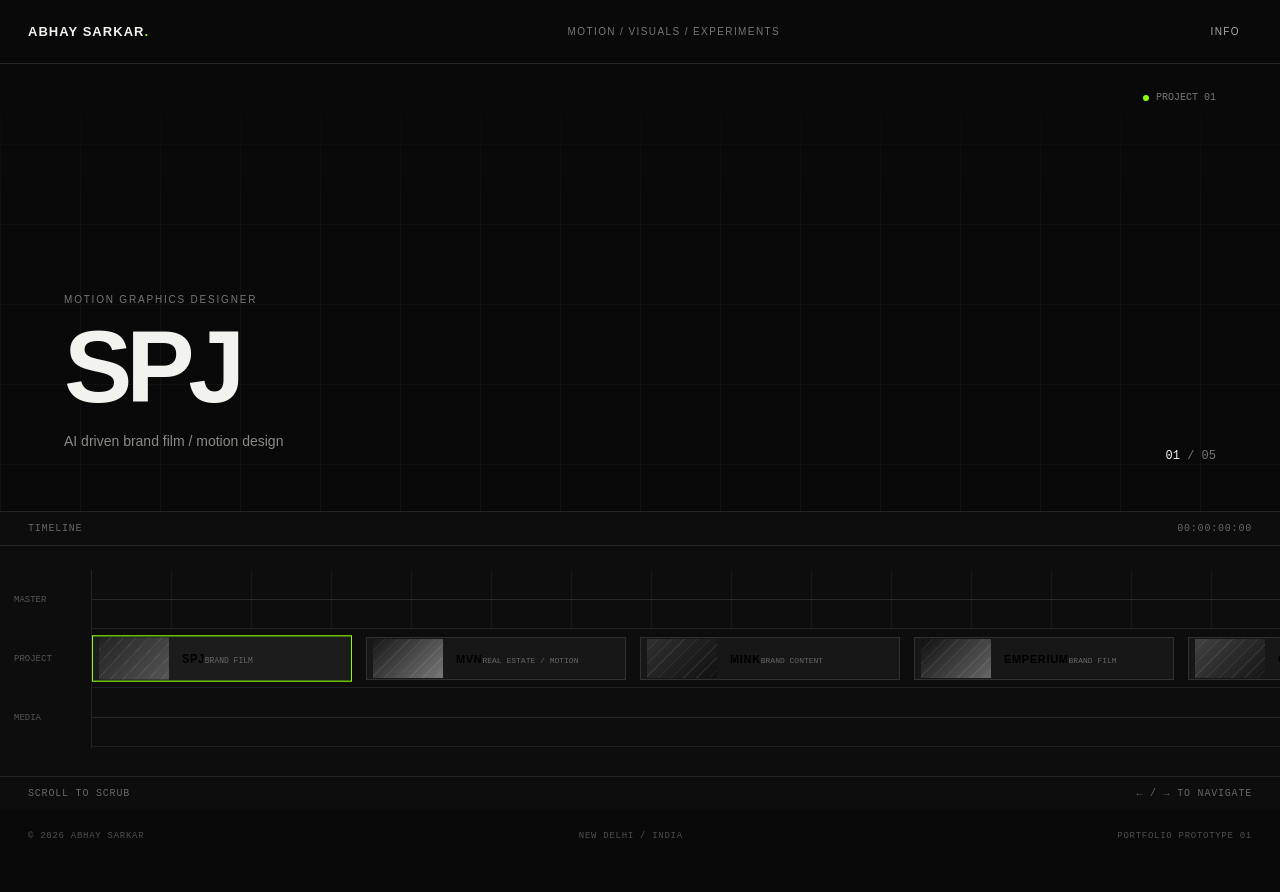
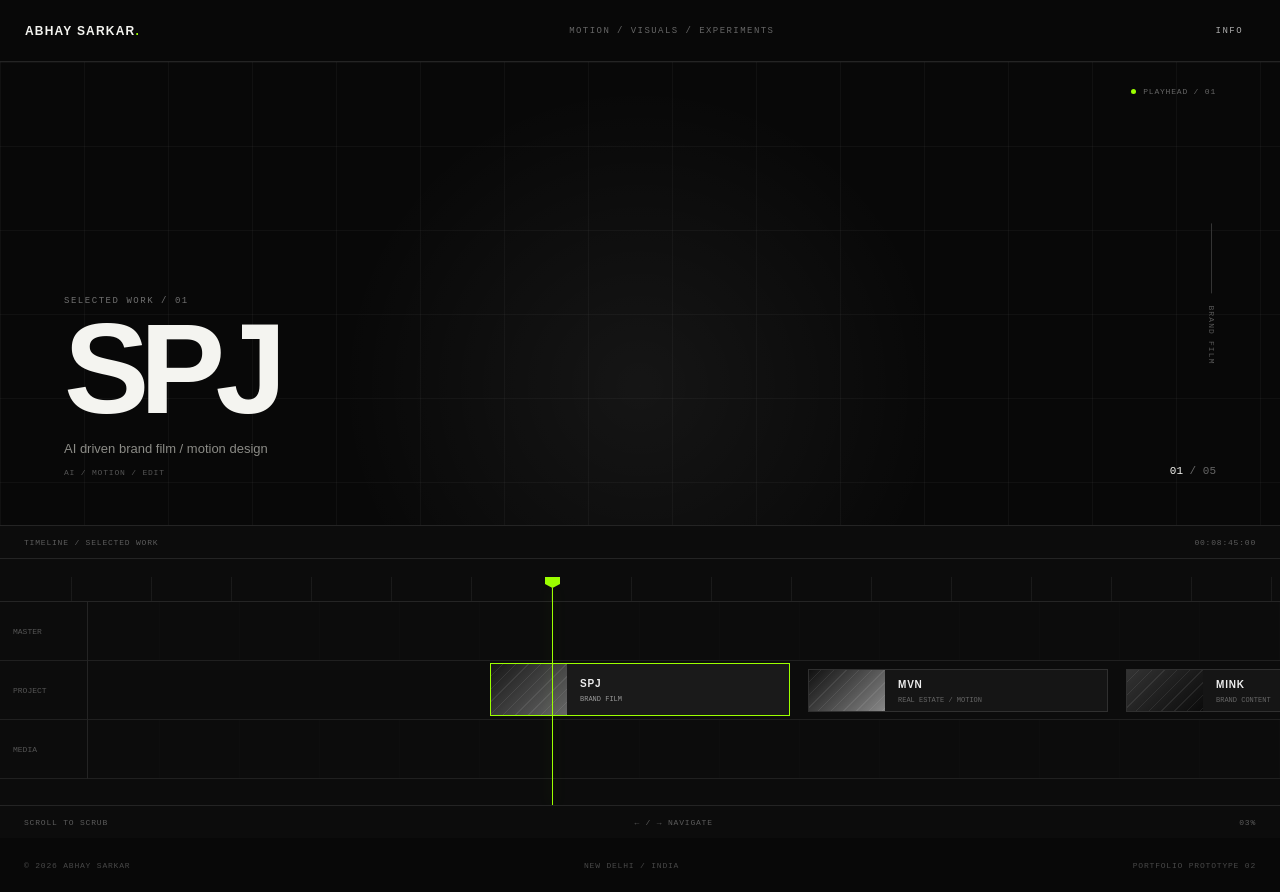
Before and after one commit to absarkar-95/Abhay-Sarkar-Portfolio, a plain HTML site: page index.html in a window 1280 px wide. Before the commit the page ends 862 px from the top, so only its background shows below. Drawn offline with Linux system fonts and the light colour scheme.

Commit message:
Add files via upload

```diff
--- a/index.html
+++ b/index.html
@@ -3,77 +3,82 @@
 <head>
   <meta charset="UTF-8">
   <meta name="viewport" content="width=device-width, initial-scale=1.0">
-  <meta name="theme-color" content="#0b0b0b">
+  <meta name="theme-color" content="#090909">
   <title>Abhay Sarkar — Motion Graphics Designer</title>
   <link rel="stylesheet" href="style.css">
 </head>
 <body>
 <main class="site">
   <header class="topbar">
-      <div class="brand">ABHAY SARKAR<span class="dot">.</span></div>
+    <div class="brand">ABHAY SARKAR<span>.</span></div>
     <div class="top-meta">MOTION / VISUALS / EXPERIMENTS</div>
-      <button class="menu-button" type="button" aria-label="Open information panel">INFO</button>
+    <button class="menu-button" id="menuButton" type="button">INFO</button>
   </header>
 
-    <section class="stage" aria-label="Portfolio preview">
-      <div class="stage-grid"></div>
-      <div class="stage-copy">
-        <p class="eyebrow">MOTION GRAPHICS DESIGNER</p>
-        <h1 id="stageTitle">SELECT A PROJECT</h1>
-        <p id="stageDescription">Scroll horizontally through the timeline below.</p>
+  <section class="stage">
+    <div class="grid"></div>
+    <div class="stage-noise"></div>
+    <div class="project-meta">
+      <div class="eyebrow">SELECTED WORK / <span id="projectIndex">01</span></div>
+      <h1 id="projectTitle">SPJ</h1>
+      <p id="projectDescription">AI driven brand film / motion design</p>
+      <div class="project-tags" id="projectTags">AI / MOTION / EDIT</div>
     </div>
-      <div class="stage-counter"><span id="counter">00</span> / 05</div>
-      <div class="stage-status"><span class="status-dot"></span><span id="statusText">READY</span></div>
+    <div class="stage-side">
+      <div class="side-line"></div>
+      <span id="stageType">BRAND FILM</span>
+    </div>
+    <div class="stage-counter"><strong id="counter">01</strong><span> / 05</span></div>
+    <div class="status"><i></i><span id="statusText">PLAYHEAD READY</span></div>
   </section>
 
-    <section class="timeline-wrap" aria-label="Project timeline">
-      <div class="timeline-head">
-        <span>TIMELINE</span>
+  <section class="timeline-shell">
+    <div class="timeline-header">
+      <span>TIMELINE / SELECTED WORK</span>
       <span id="timecode">00:00:00:00</span>
     </div>
 
-      <div class="timeline-viewport" id="timelineViewport" tabindex="0" aria-label="Horizontal project timeline. Use mouse wheel, shift-wheel, trackpad, or arrow keys.">
-        <div class="timeline">
-          <div class="track-labels" aria-hidden="true">
+    <div class="timeline-viewport" id="timelineViewport" tabindex="0" aria-label="Horizontal portfolio timeline">
+      <div class="timeline-content" id="timelineContent">
+        <div class="ruler" id="ruler"></div>
+        <div class="track-area">
+          <div class="track-labels">
             <div>MASTER</div>
             <div>PROJECT</div>
             <div>MEDIA</div>
           </div>
-
-          <div class="tracks" id="tracks">
-            <div class="track master-track">
-              <div class="track-line"></div>
-              <div class="markers" id="markers"></div>
-            </div>
+          <div class="tracks">
+            <div class="track master"></div>
             <div class="track project-track" id="projectTrack"></div>
-            <div class="track media-track">
-              <div class="media-line"></div>
+            <div class="track media"></div>
           </div>
         </div>
-
-          <div class="playhead" id="playhead" aria-hidden="true">
+      </div>
+      <div class="fixed-playhead" aria-hidden="true">
         <div class="playhead-cap"></div>
         <div class="playhead-line"></div>
       </div>
-        </div>
+      <div class="center-marker" aria-hidden="true"></div>
     </div>
 
-      <div class="timeline-foot">
+    <div class="timeline-footer">
       <span>SCROLL TO SCRUB</span>
-        <span>← / → TO NAVIGATE</span>
+      <span>← / → NAVIGATE</span>
+      <span id="position">00%</span>
     </div>
   </section>
 
   <footer class="footer">
     <span>© <span id="year"></span> ABHAY SARKAR</span>
     <span>NEW DELHI / INDIA</span>
-      <span>PORTFOLIO PROTOTYPE 01</span>
+    <span>PORTFOLIO PROTOTYPE 02</span>
   </footer>
 
   <aside class="info-panel" id="infoPanel" aria-hidden="true">
-      <button class="close-button" id="closeInfo" type="button" aria-label="Close information panel">×</button>
-      <p class="eyebrow">ABOUT</p>
-      <h2>Creative professional specializing in Motion Graphics, Video Editing and Visual Design.</h2>
+    <button class="close-button" id="closeInfo" type="button" aria-label="Close">×</button>
+    <p class="eyebrow">ABOUT ABHAY SARKAR</p>
+    <h2>Motion Graphics Designer<br>Visual Designer<br>Photographer</h2>
+    <p>Creative professional specializing in Motion Graphics, Video Editing and Visual Design, with experience across agencies, corporate teams and diverse brands.</p>
     <p>Currently leading a creative team while exploring AI driven workflows and end to end visual production.</p>
     <div class="info-links">
       <span>EMAIL</span><span>LINKEDIN</span><span>INSTAGRAM</span>
--- a/script.js
+++ b/script.js
@@ -1,80 +1,108 @@
 const projects=[
-  {name:"SPJ",type:"BRAND FILM",desc:"AI driven brand film / motion design"},
-  {name:"MVN",type:"REAL ESTATE / MOTION",desc:"Visual campaign and motion graphics"},
-  {name:"MINK",type:"BRAND CONTENT",desc:"Social-first visual storytelling"},
-  {name:"EMPERIUM",type:"BRAND FILM",desc:"Cinematic visual development"},
-  {name:"CAPTAIN PURE",type:"PRODUCT / MOTION",desc:"Product-focused visual communication"}
+  {name:"SPJ",type:"BRAND FILM",desc:"AI driven brand film / motion design",tags:"AI / MOTION / EDIT"},
+  {name:"MVN",type:"REAL ESTATE / MOTION",desc:"Visual campaign and motion graphics",tags:"MOTION / EDIT / DESIGN"},
+  {name:"MINK",type:"BRAND CONTENT",desc:"Social-first visual storytelling",tags:"CONTENT / MOTION / EDIT"},
+  {name:"EMPERIUM",type:"BRAND FILM",desc:"Cinematic visual development",tags:"AI / ART DIRECTION / FILM"},
+  {name:"CAPTAIN PURE",type:"PRODUCT / MOTION",desc:"Product-focused visual communication",tags:"PRODUCT / MOTION / EDIT"}
 ];
 
 const viewport=document.getElementById("timelineViewport");
 const track=document.getElementById("projectTrack");
-const stageTitle=document.getElementById("stageTitle");
-const stageDescription=document.getElementById("stageDescription");
+const title=document.getElementById("projectTitle");
+const desc=document.getElementById("projectDescription");
+const tags=document.getElementById("projectTags");
+const type=document.getElementById("stageType");
 const counter=document.getElementById("counter");
+const indexLabel=document.getElementById("projectIndex");
+const status=document.getElementById("statusText");
 const timecode=document.getElementById("timecode");
-const statusText=document.getElementById("statusText");
-const infoPanel=document.getElementById("infoPanel");
-const menuButton=document.querySelector(".menu-button");
-const closeInfo=document.getElementById("closeInfo");
+const position=document.getElementById("position");
+
+const spacer = Math.max(0, Math.floor(viewport.clientWidth/2)-150);
+track.style.paddingLeft = spacer+"px";
+track.style.paddingRight = spacer+"px";
 
 projects.forEach((p,i)=>{
-  const el=document.createElement("button");
-  el.type="button";
-  el.className="project";
-  el.dataset.index=i;
-  el.innerHTML=`<span class="project-thumb" aria-hidden="true"></span><span class="project-info"><span class="project-name">${p.name}</span><span class="project-type">${p.type}</span></span>`;
-  el.addEventListener("click",()=>selectProject(i,true));
-  track.appendChild(el);
+  const button=document.createElement("button");
+  button.type="button";
+  button.className="project";
+  button.dataset.index=i;
+  button.innerHTML=`<span class="thumb" aria-hidden="true"></span><span class="project-info"><span class="project-name">${p.name}</span><span class="project-type">${p.type}</span></span>`;
+  button.addEventListener("click",()=>goToProject(i));
+  track.appendChild(button);
 });
 
 const cards=[...document.querySelectorAll(".project")];
 
-function selectProject(index,center){
-  cards.forEach((c,i)=>c.classList.toggle("active",i===index));
-  const p=projects[index];
-  stageTitle.textContent=p.name;
-  stageDescription.textContent=p.desc;
-  counter.textContent=String(index+1).padStart(2,"0");
-  statusText.textContent="PROJECT "+String(index+1).padStart(2,"0");
-  if(center){
-    cards[index].scrollIntoView({behavior:"smooth",block:"nearest",inline:"center"});
-  }
+function goToProject(i){
+  const card=cards[i];
+  const viewportRect=viewport.getBoundingClientRect();
+  const cardRect=card.getBoundingClientRect();
+  const target=viewport.scrollLeft+(cardRect.left-viewportRect.left)+(cardRect.width/2)-(viewport.clientWidth/2);
+  viewport.scrollTo({left:Math.max(0,target),behavior:"smooth"});
 }
 
-function updateFromScroll(){
-  const max=Math.max(1,viewport.scrollWidth-viewport.clientWidth);
-  const progress=viewport.scrollLeft/max;
-  const index=Math.min(projects.length-1,Math.max(0,Math.round(progress*(projects.length-1))));
-  const frames=Math.round(progress*24*60*60);
-  const hh=Math.floor(frames/(24*60*60));
-  const mm=Math.floor((frames%(24*60*60))/(24*60));
-  const ss=Math.floor((frames%(24*60))/24);
-  const ff=frames%24;
-  timecode.textContent=`${String(hh).padStart(2,"0")}:${String(mm).padStart(2,"0")}:${String(ss).padStart(2,"0")}:${String(ff).padStart(2,"0")}`;
-  if(!cards[index].classList.contains("active")) selectProject(index,false);
+function activate(i){
+  cards.forEach((c,n)=>c.classList.toggle("active",n===i));
+  const p=projects[i];
+  title.textContent=p.name;
+  desc.textContent=p.desc;
+  tags.textContent=p.tags;
+  type.textContent=p.type;
+  counter.textContent=String(i+1).padStart(2,"0");
+  indexLabel.textContent=String(i+1).padStart(2,"0");
+  status.textContent="PLAYHEAD / "+String(i+1).padStart(2,"0");
 }
 
-viewport.addEventListener("scroll",updateFromScroll,{passive:true});
+function update(){
+  const center=viewport.getBoundingClientRect().left+viewport.clientWidth/2;
+  let nearest=0;
+  let distance=Infinity;
+  cards.forEach((card,i)=>{
+    const rect=card.getBoundingClientRect();
+    const d=Math.abs(rect.left+rect.width/2-center);
+    if(d<distance){distance=d;nearest=i;}
+  });
+  activate(nearest);
+
+  const max=Math.max(1,viewport.scrollWidth-viewport.clientWidth);
+  const progress=Math.max(0,Math.min(1,viewport.scrollLeft/max));
+  position.textContent=Math.round(progress*100).toString().padStart(2,"0")+"%";
+
+  const totalFrames=Math.round(progress*5*60*60);
+  const hh=Math.floor(totalFrames/(60*60));
+  const mm=Math.floor((totalFrames%(60*60))/60);
+  const ss=Math.floor(totalFrames%60);
+  timecode.textContent=`${String(hh).padStart(2,"0")}:${String(mm).padStart(2,"0")}:${String(ss).padStart(2,"0")}:00`;
+}
+
+viewport.addEventListener("scroll",update,{passive:true});
 viewport.addEventListener("wheel",(e)=>{
   if(Math.abs(e.deltaY)>Math.abs(e.deltaX)){
     e.preventDefault();
-    viewport.scrollLeft+=e.deltaY;
+    viewport.scrollLeft += e.deltaY;
   }
 },{passive:false});
 
 viewport.addEventListener("keydown",(e)=>{
-  if(e.key==="ArrowRight"){e.preventDefault();viewport.scrollBy({left:240,behavior:"smooth"});}
-  if(e.key==="ArrowLeft"){e.preventDefault();viewport.scrollBy({left:-240,behavior:"smooth"});}
+  if(e.key==="ArrowRight"){e.preventDefault();viewport.scrollBy({left:280,behavior:"smooth"});}
+  if(e.key==="ArrowLeft"){e.preventDefault();viewport.scrollBy({left:-280,behavior:"smooth"});}
+  if(e.key==="Home"){e.preventDefault();viewport.scrollTo({left:0,behavior:"smooth"});}
+  if(e.key==="End"){e.preventDefault();viewport.scrollTo({left:viewport.scrollWidth,behavior:"smooth"});}
 });
 
-menuButton.addEventListener("click",()=>{
-  infoPanel.classList.add("open");
-  infoPanel.setAttribute("aria-hidden","false");
-});
-closeInfo.addEventListener("click",()=>{
-  infoPanel.classList.remove("open");
-  infoPanel.setAttribute("aria-hidden","true");
-});
+const menuButton=document.getElementById("menuButton");
+const closeInfo=document.getElementById("closeInfo");
+const panel=document.getElementById("infoPanel");
+menuButton.addEventListener("click",()=>{panel.classList.add("open");panel.setAttribute("aria-hidden","false")});
+closeInfo.addEventListener("click",()=>{panel.classList.remove("open");panel.setAttribute("aria-hidden","true")});
 
 document.getElementById("year").textContent=new Date().getFullYear();
-selectProject(0,false);
+
+requestAnimationFrame(()=>{
+  // Start with the first project centered under the fixed playhead.
+  const first=cards[0];
+  const target=first.getBoundingClientRect().left-viewport.getBoundingClientRect().left+(first.offsetWidth/2)-(viewport.clientWidth/2);
+  viewport.scrollLeft=Math.max(0,target);
+  update();
+});
```
Also changed, not shown: style.css, 1 other file. Lines whose indentation alone changed are shown as unchanged.
